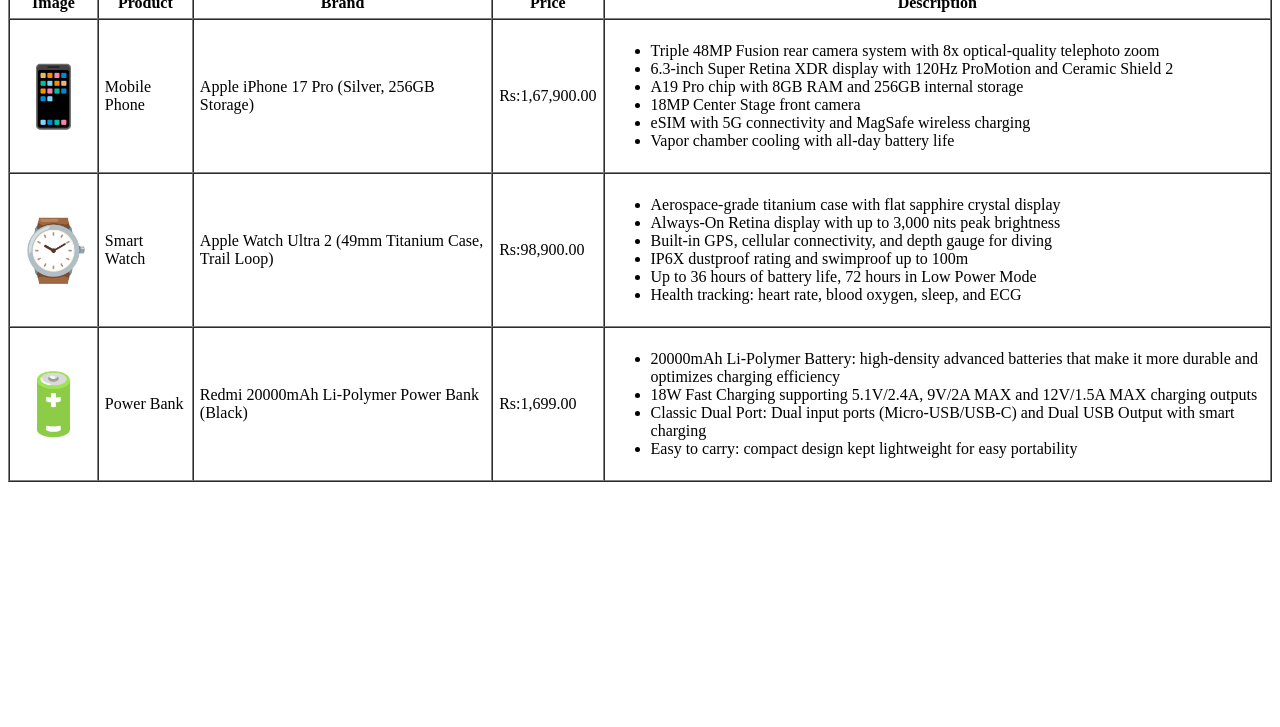
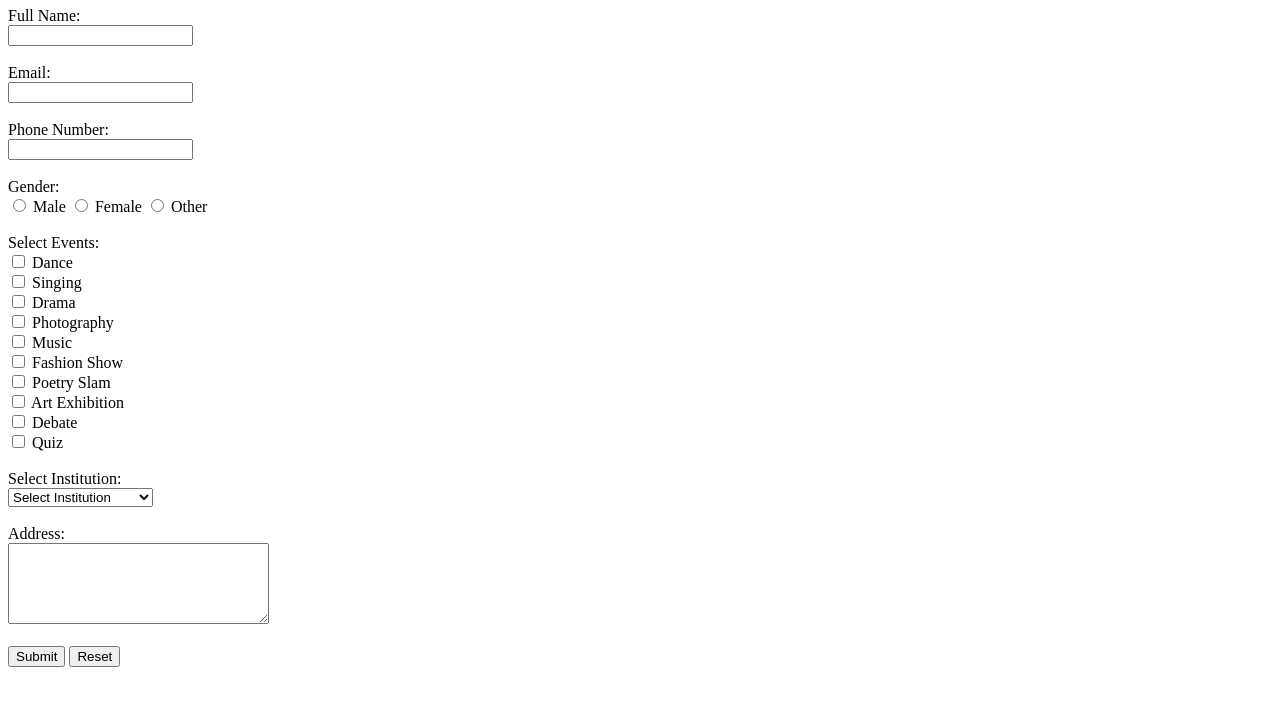
Before and after one commit to AD20052024/Frontend-Directory, a plain HTML site: page index.html in a window 1280 px wide. Shown: the part 73-800 px from the top of the page. Drawn offline with Linux system fonts and the light colour scheme.

Commit message:
Add files via upload

```diff
--- a/index.html
+++ b/index.html
@@ -1,71 +1,64 @@
 <!DOCTYPE html>
 <html>
 <head>
-<title>Exclusive Product Offers</title>
+    <title>Cultural Festival Registration</title>
 </head>
 <body>
-
-<h3>Exclusive Product Offers:</h3>
-
-<table border="1" cellpadding="6" cellspacing="0" width="100%">
-  <tr>
-    <th>Image</th>
-    <th>Product</th>
-    <th>Brand</th>
-    <th>Price</th>
-    <th>Description</th>
-  </tr>
-
-  <tr>
-    <td align="center" style="font-size:60px;">&#128241;</td>
-    <td>Mobile Phone</td>
-    <td>Apple iPhone 17 Pro (Silver, 256GB Storage)</td>
-    <td>Rs:1,67,900.00</td>
-    <td>
-      <ul>
-        <li>Triple 48MP Fusion rear camera system with 8x optical-quality telephoto zoom</li>
-        <li>6.3-inch Super Retina XDR display with 120Hz ProMotion and Ceramic Shield 2</li>
-        <li>A19 Pro chip with 8GB RAM and 256GB internal storage</li>
-        <li>18MP Center Stage front camera</li>
-        <li>eSIM with 5G connectivity and MagSafe wireless charging</li>
-        <li>Vapor chamber cooling with all-day battery life</li>
-      </ul>
-    </td>
-  </tr>
-
-  <tr>
-    <td align="center" style="font-size:60px;">&#8986;</td>
-    <td>Smart Watch</td>
-    <td>Apple Watch Ultra 2 (49mm Titanium Case, Trail Loop)</td>
-    <td>Rs:98,900.00</td>
-    <td>
-      <ul>
-        <li>Aerospace-grade titanium case with flat sapphire crystal display</li>
-        <li>Always-On Retina display with up to 3,000 nits peak brightness</li>
-        <li>Built-in GPS, cellular connectivity, and depth gauge for diving</li>
-        <li>IP6X dustproof rating and swimproof up to 100m</li>
-        <li>Up to 36 hours of battery life, 72 hours in Low Power Mode</li>
-        <li>Health tracking: heart rate, blood oxygen, sleep, and ECG</li>
-      </ul>
-    </td>
-  </tr>
-
-  <tr>
-    <td align="center" style="font-size:60px;">&#128267;</td>
-    <td>Power Bank</td>
-    <td>Redmi 20000mAh Li-Polymer Power Bank (Black)</td>
-    <td>Rs:1,699.00</td>
-    <td>
-      <ul>
-        <li>20000mAh Li-Polymer Battery: high-density advanced batteries that make it more durable and optimizes charging efficiency</li>
-        <li>18W Fast Charging supporting 5.1V/2.4A, 9V/2A MAX and 12V/1.5A MAX charging outputs</li>
-        <li>Classic Dual Port: Dual input ports (Micro-USB/USB-C) and Dual USB Output with smart charging</li>
-        <li>Easy to carry: compact design kept lightweight for easy portability</li>
-      </ul>
-    </td>
-  </tr>
-
-</table>
-
+    <h1 align="center">Cultural Festival Registration Form</h1>
+    <form>
+        <label>Full Name:</label><br>
+        <input type="text" name="fullname">
+        <br><br>
+        <label>Email:</label><br>
+        <input type="email" name="email">
+        <br><br>
+        <label>Phone Number:</label><br>
+        <input type="tel" name="phone">
+        <br><br>
+        <label>Gender:</label><br>
+        <input type="radio" name="gender" value="Male">
+        Male
+        <input type="radio" name="gender" value="Female">
+        Female
+        <input type="radio" name="gender" value="Other">
+        Other
+        <br><br>
+        <label>Select Events:</label><br>
+        <input type="checkbox" name="events" value="Dance">
+        Dance<br>
+        <input type="checkbox" name="events" value="Singing">
+        Singing<br>
+        <input type="checkbox" name="events" value="Drama">
+        Drama<br>
+        <input type="checkbox" name="events" value="Photography">
+        Photography<br>
+        <input type="checkbox" name="events" value="Music">
+        Music<br>
+        <input type="checkbox" name="events" value="Fashion Show">
+        Fashion Show<br>
+        <input type="checkbox" name="events" value="Poetry Slam">
+        Poetry Slam<br>
+        <input type="checkbox" name="events" value="Art Exhibition">
+        Art Exhibition<br>
+        <input type="checkbox" name="events" value="Debate">
+        Debate<br>
+        <input type="checkbox" name="events" value="Quiz">
+        Quiz
+        <br><br>
+        <label>Select Institution:</label><br>
+        <select name="institution">
+            <option value="">Select Institution</option>
+            <option value="Jain University">Jain University</option>
+            <option value="Bangalore University">Bangalore University</option>
+            <option value="Christ University">Christ University</option>
+            <option value="Other">Other</option>
+        </select>
+        <br><br>
+        <label>Address:</label><br>
+        <textarea name="address" rows="5" cols="30"></textarea>
+        <br><br>
+        <input type="submit" value="Submit">
+        <input type="reset" value="Reset">
+    </form>
 </body>
 </html>
```
